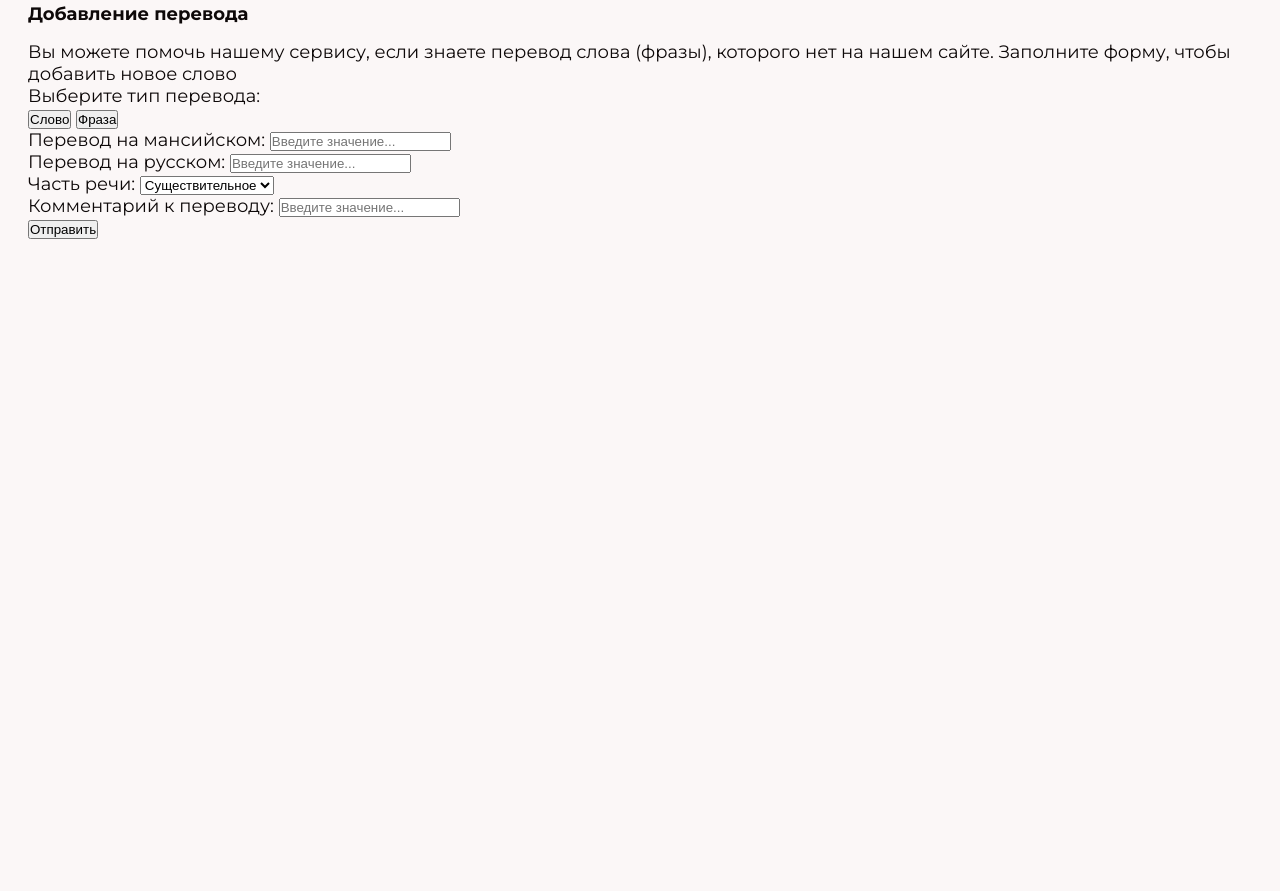
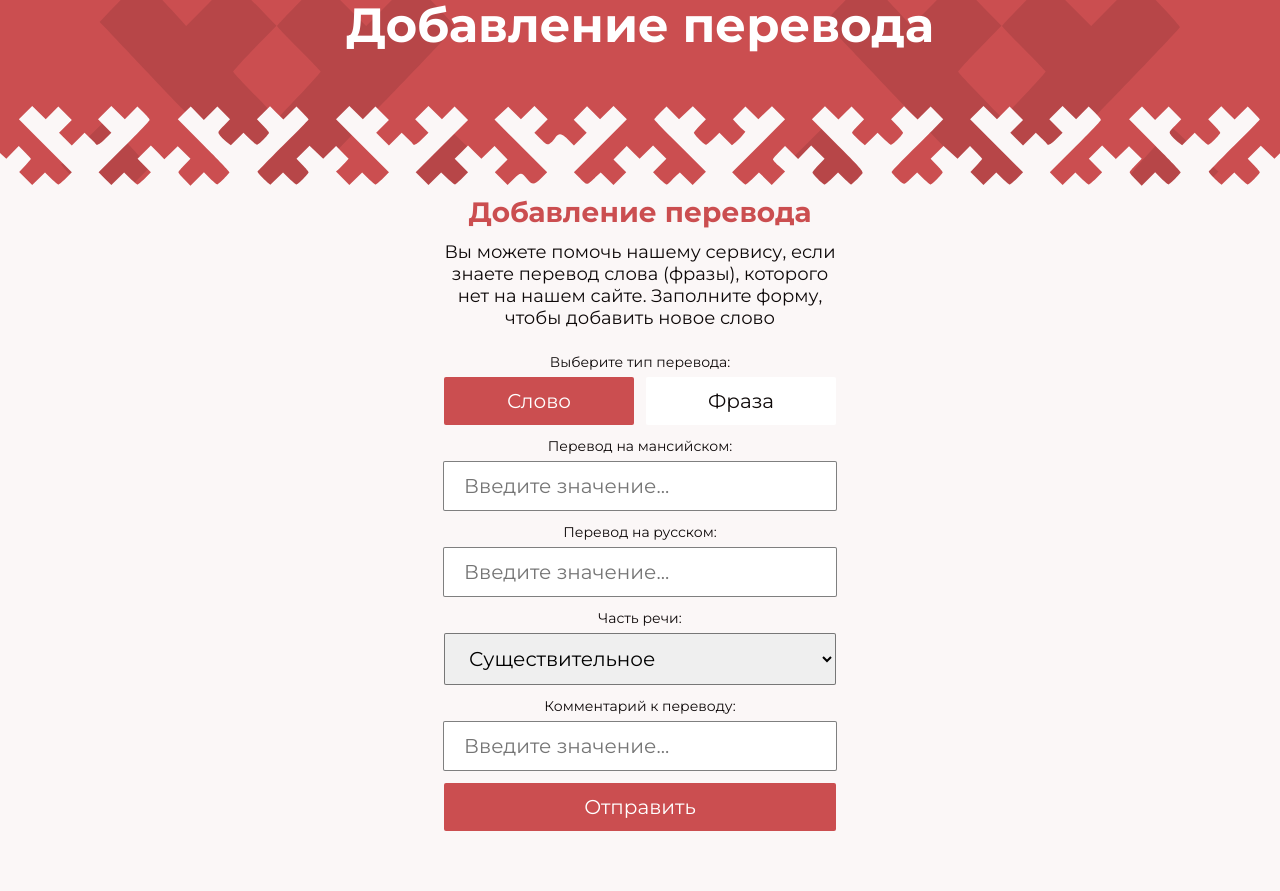
Before and after one commit to semyonmynko/Russian-Mansi-Translator, a FastAPI app: template backend/app/templates/add_translation/add_translation_word.html in a window 1280 px wide. Shown: the part 119-1010 px from the top of the page. Before the commit the page ends 358 px from the top, so only its background shows below. Run offline with FastAPI, Linux system fonts and the light colour scheme; the template is opened without the code that fills it, so the values that code supplies are empty; parts of the project's set-up code (start-up, migrations or seed data) failed here and were passed over.

Commit message:
Add files via upload
Обновлённые картинки и CSS

```diff
--- a/backend/app/static/css/style.css
+++ b/backend/app/static/css/style.css
@@ -78,6 +78,13 @@ li{
 	position: relative;
 	width: 100%;
 	height: 335px;
+	background-color: var(--color-red);
+}
+
+.tittle_background_mini__warp{
+	position: relative;
+	width: 100%;
+	height: 245px;
 	background-color: var(--color-red);
 }
 
@@ -202,7 +209,7 @@ li{
 }
 
 .icon_button:hover{
-	background-color: #F6E7E7;
+	background-color: rgba(203, 78, 80, 0.1);
 }
 
 .form_translation_footer{
@@ -436,13 +443,6 @@ h2{
 	bottom: 0;
 	background-color: var(--color-red);
 	width: 100%;
-    visibility: hidden;  /* Невидимая */
-	opacity: 0;
-}
-
-.keyboard__wrap.visible {
-    visibility: visible;
-    opacity: 1;
 }
 
 .keyboard{
@@ -498,3 +498,256 @@ h2{
 .mans{
 	background-image: url("../images/bg_mans.svg");
 }
+
+.pop_up__wrap{
+	background-color: rgba(0, 0, 0, 0.75);
+	display: block;
+	width: 100%;
+	height: 100%;
+	position: fixed;
+}
+
+.cross svg path{
+	fill: var(--color-white);
+}
+
+.cross svg{
+	width: 64px;
+	height: 64px;
+}
+
+.cross{
+	width: 124px;
+	height: 124px;
+	display: flex;
+	justify-content: center;
+	align-items: center;
+}
+
+.cross__wrap{
+	top: 24px;
+	right: 24px;
+	display: flex;
+	justify-content: right;
+	position: absolute;
+}
+
+.window_pop_up__wrap{
+	display: flex;
+	justify-content: center;
+	align-items: center;
+	height: 100%;
+}
+
+.pop_up_content{
+	display: flex;
+	flex-direction: column;
+	background-color: var(--color-white);
+	padding: 24px 32px;
+	border-radius: 2px;
+	align-items: center;
+}
+
+.pop_up_content h1{
+	margin-bottom: 16px;
+	text-align: center;
+	color: var(--color-red);
+}
+
+.pop_up_content p{
+	margin-bottom: 16px;
+	width: 390px;
+	text-align: center;
+}
+
+.pop_up_content textarea{
+	margin-bottom: 16px;
+	height: auto;
+	font-family: "Montserrat", sans-serif;
+	font-optical-sizing: auto;
+	font-size: 18px;
+	font-weight: normal;
+	border: 1px solid rgba(0, 0, 0, 0.5);
+	border-radius: 2px;
+	padding: 12px 20px;
+	outline: none;
+	resize: vertical;
+	width: 440px;
+	height: 176px;
+}
+
+.pop_up_content .button_red{
+	width: 480px;
+}
+
+.button_red{
+	background-color: var(--color-red);
+	padding: 12px 20px;
+	border-radius: 2px;
+	border: 0px;
+	font-family: "Montserrat", sans-serif;
+	font-optical-sizing: auto;
+	font-size: 20px;
+	font-weight: regular;
+	color: var(--color-white);
+	transition-duration: 0.2s;
+	cursor: pointer;
+}
+
+.button_red:hover{
+	background-color: #E8686A;
+}
+
+.pop_up_content ul li svg{
+	width: 48px;
+	height: 48px;
+}
+
+.pop_up_content ul li path{
+	fill: #FCEEC8;
+}
+
+.pop_up_content ul li path:hover{
+	fill: #F5BD23;
+}
+
+.pop_up_content ul{
+	display: flex;
+	flex-direction: row;
+	margin-bottom: 16px;
+}
+
+.pop_up_content ul li{
+	margin-right: 16px;
+}
+
+.pop_up_content ul li:last-child{
+	margin-right: 0;
+}
+
+.tittle__wrap{
+	position: absolute;
+	width: 100%;
+	top: 115px;
+}
+
+.tittle__wrap h1{
+	color: var(--color-white);
+	font-size: 48px;
+	margin-bottom: 0;
+	display: flex;
+	justify-content: center;
+}
+
+.form__wrap .container{
+	width: 392px;
+	margin-bottom: 60px;
+}
+
+.form_add_translation ul li{
+	display: flex;
+	flex-direction: column;
+	margin-bottom: 12px;
+	align-items: center;
+}
+
+
+.form_add_translation ul li label{
+	margin-bottom: 6px;
+	font-size: 14px;
+}
+
+.form_add_translation ul li:last-child{
+	margin-bottom: 0;
+}
+
+.form_add_translation h2{
+	font-size: 28px;
+	color: var(--color-red);
+	text-align: center;
+	margin-bottom: 12px;
+}
+
+.form_add_translation p{
+	text-align: center;
+	margin-bottom: 24px;
+}
+
+.form_add_translation ul li input{
+	height: auto;
+	font-family: "Montserrat", sans-serif;
+	font-optical-sizing: auto;
+	font-size: 20px;
+	font-weight: normal;
+	border: 1px solid rgba(0, 0, 0, 0.5);
+	border-radius: 2px;
+	padding: 12px 20px;
+	outline: none;
+	width: 352px;
+}
+
+.form_add_translation ul li input:focus{
+	border: 1px solid rgba(203, 78, 100, 1.0);
+}
+
+.form_add_translation ul li select{
+	height: auto;
+	font-family: "Montserrat", sans-serif;
+	font-optical-sizing: auto;
+	font-size: 20px;
+	font-weight: normal;
+	border: 1px solid rgba(0, 0, 0, 0.5);
+	border-radius: 2px;
+	padding: 12px 20px;
+	outline: none;
+	width: 392px;
+}
+
+.form_add_translation ul li select:focus{
+	border: 1px solid rgba(203, 78, 100, 1.0);
+}
+
+.form_add_translation button{
+	width: 100%;
+}
+
+.levers{
+	display: flex;
+	flex-direction: row;
+}
+
+.button_lever{
+	margin-right: 12px;
+	background-color: var(--color-white);
+	padding: 12px 20px;
+	border-radius: 2px;
+	border: 0px;
+	font-family: "Montserrat", sans-serif;
+	font-optical-sizing: auto;
+	font-size: 20px;
+	font-weight: regular;
+	color: var(--color-black);
+	transition-duration: 0.2s;
+	cursor: pointer;
+	display: flex;
+	justify-content: center;
+	min-width: 190px;
+}
+
+.button_lever:hover{
+	background-color: #FFDDDD;
+}
+
+.active_lever{
+	background-color: var(--color-red);
+	color: var(--color-white);
+}
+
+.active_lever:hover{
+	background-color: #E8686A;
+}
+
+
+.button_lever:last-child{
+	margin-right: 0px;
+}
```
Also changed, not shown: backend/app/static/images/big_pattern_bg_mini.svg (added), backend/app/static/images/pattern_line_bg.svg.
